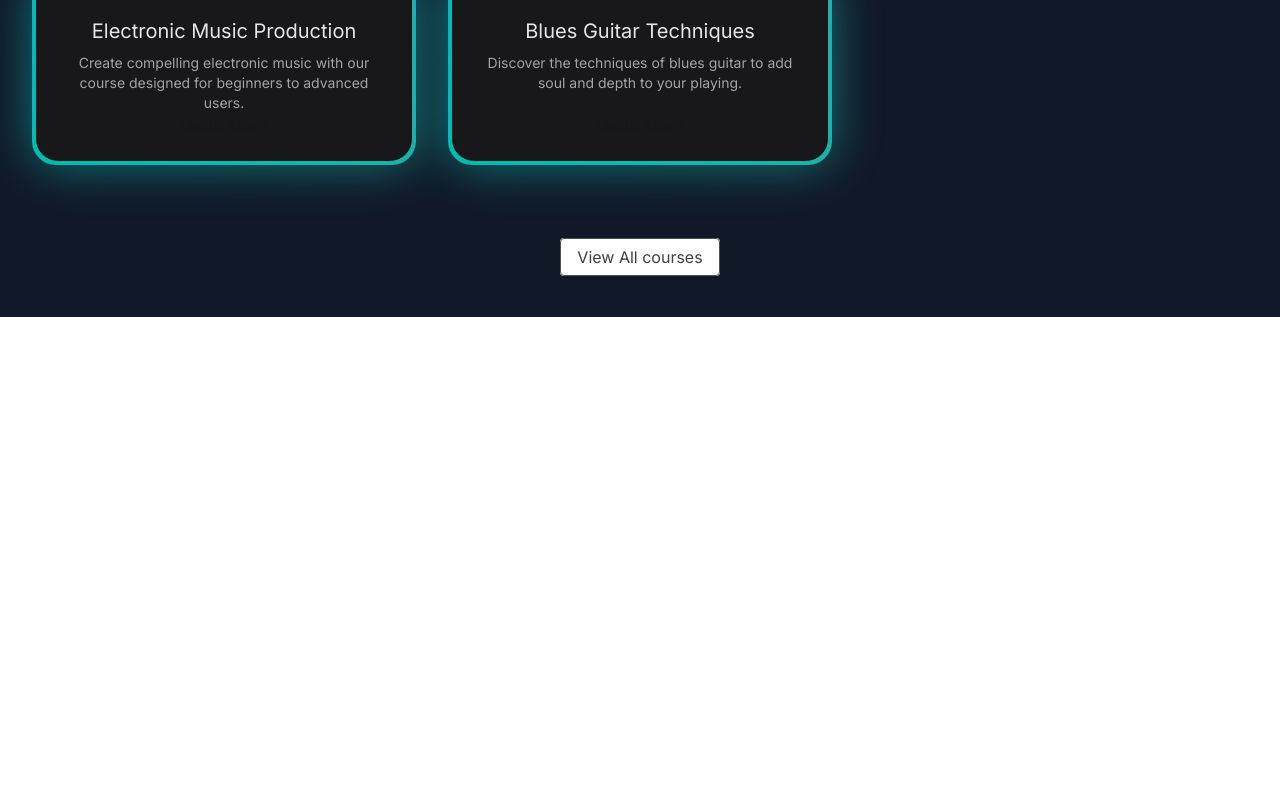
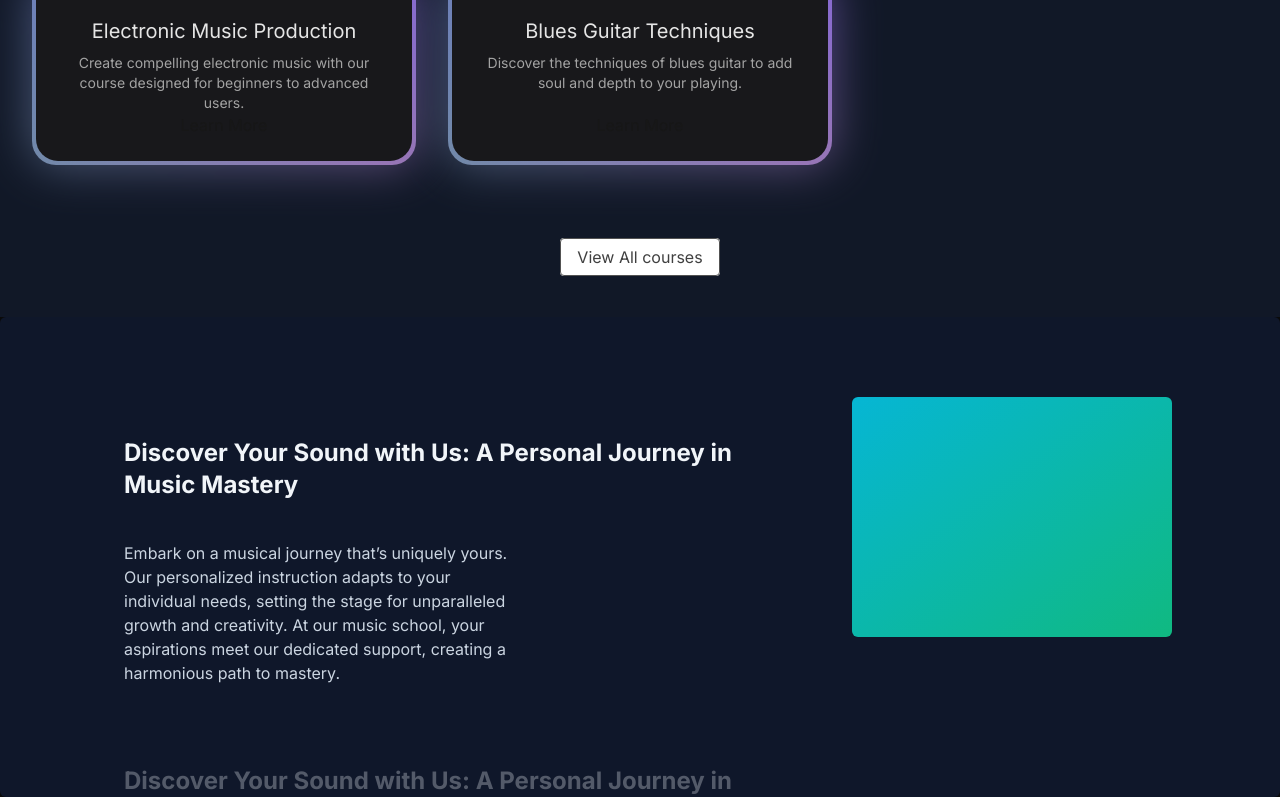
Before and after one commit to Vbkrao/MusicAcademyNextjs, a Next.js app: page / in a window 1280 px wide. Shown: the part 1051-1848 px from the top of the page. Before the commit the page ends 1368 px from the top, so only its background shows below. Built offline with nearby package versions, Linux system fonts and the light colour scheme.

Commit message:
Added Why Choose Us section

```diff
--- a/src/app/page.tsx
+++ b/src/app/page.tsx
@@ -1,11 +1,13 @@
 import HeroSection from "@/components/HeroSection"
 import FeaturedCourses from "@/components/FeaturedCourses";
+import WhyChooseUs from "@/components/WhyChooseUs";
 
 export default function Home() {
   return (
     <main className="min-h-screen bg-black/[0.96] antialiased bg-grid-white/[0.02]">
       <HeroSection/>
       <FeaturedCourses/>
+      <WhyChooseUs/>
     </main>
   );
 }
--- /dev/null
+++ b/src/components/WhyChooseUs.tsx
@@ -0,0 +1,47 @@
+
+"use client";
+import React from "react";
+import { StickyScroll } from "./ui/sticky-scroll-reveal";
+
+const musicSchoolContent = [
+    {
+      title: 'Discover Your Sound with Us: A Personal Journey in Music Mastery',
+      description:
+        'Embark on a musical journey that’s uniquely yours. Our personalized instruction adapts to your individual needs, setting the stage for unparalleled growth and creativity. At our music school, your aspirations meet our dedicated support, creating a harmonious path to mastery.',
+    },
+    {
+      title: 'Discover Your Sound with Us: A Personal Journey in Music Mastery',
+      description:
+        'Embark on a musical journey that’s uniquely yours. Our personalized instruction adapts to your individual needs, setting the stage for unparalleled growth and creativity. At our music school, your aspirations meet our dedicated support, creating a harmonious path to mastery.',
+    },
+    {
+      title: 'Discover Your Sound with Us: A Personal Journey in Music Mastery',
+      description:
+        'Embark on a musical journey that’s uniquely yours. Our personalized instruction adapts to your individual needs, setting the stage for unparalleled growth and creativity. At our music school, your aspirations meet our dedicated support, creating a harmonious path to mastery.',
+    },
+    {
+      title: 'Live Feedback & Engagement',
+      description:
+        'Immerse yourself in an interactive learning experience where feedback is immediate, just like real-time changes in a collaborative project. This approach enhances your understanding and mastery of music concepts and performance techniques.',
+    },
+    {
+      title: 'Cutting-Edge Curriculum',
+      description:
+        'Our curriculum is continuously updated to include the latest music education trends and technologies, ensuring you’re always learning with the most current and effective methods. Say goodbye to outdated materials and welcome an education that evolves with the industry.',
+    },
+    {
+      title: 'Limitless Learning Opportunities',
+      description:
+        'With our expansive resource library and dynamic course offerings, you’ll never find yourself without something new to explore. Our platform provides continuous opportunities for growth, ensuring your musical skills are always advancing.',
+    },
+  ];
+
+function WhyChooseUs() {
+  return (
+    <div>
+        <StickyScroll content={musicSchoolContent} />
+    </div>
+  )
+}
+
+export default WhyChooseUs
```
Also changed, not shown: src/components/ui/sticky-scroll-reveal.tsx (line endings or trailing spaces).
